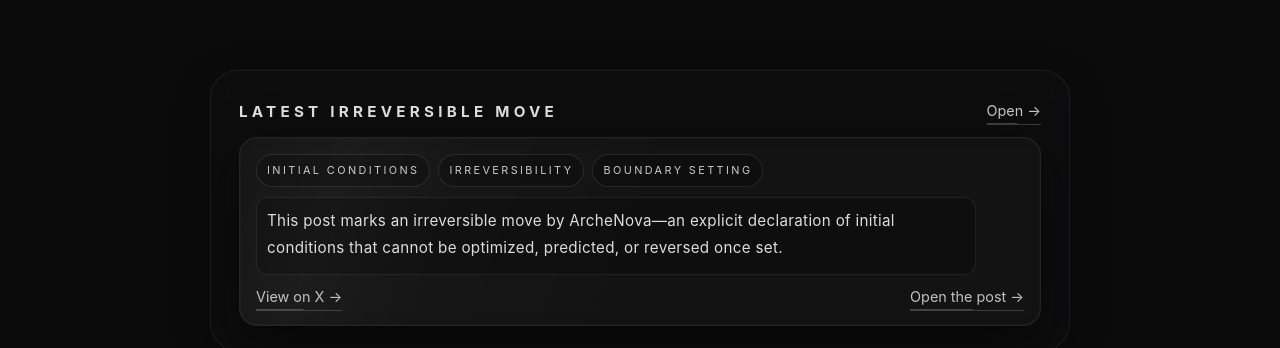
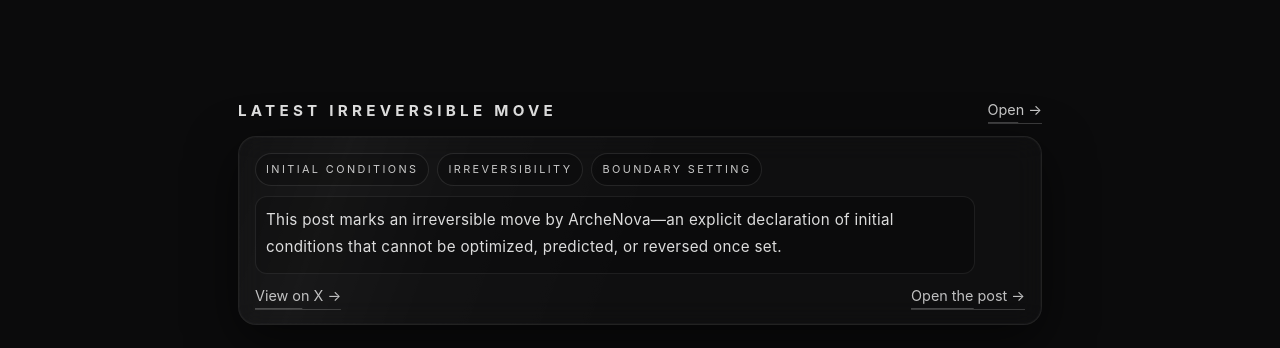
Before and after one commit to z562tbycfd-bit/archenova, a Next.js app: page / in a window 1280 px wide. Shown: the part 1163-1511 px from the top of the page. Built offline with nearby package versions, Linux system fonts and the light colour scheme.

Commit message:
Remove band background behind Latest section

```diff
--- a/styles/globals.css
+++ b/styles/globals.css
@@ -2986,38 +2986,25 @@ nav {
   background: rgba(255,255,255,0.02);
   border: 1px solid rgba(255,255,255,0.08);
 }
-/* =========================
-   Latest Irreversible Move : Outer Glass Frame
-   ========================= */
-
-.x-latest.x-compact{
-  position: relative;
-  border-radius: 28px;
-  padding: 28px 28px 24px;
-
-  /* 背景が見える程度の透明感（外枠） */
-  background: rgba(255, 255, 255, 0.012);
-  border: 1px solid rgba(255, 255, 255, 0.06);
-
-  backdrop-filter: blur(10px) saturate(110%);
-  -webkit-backdrop-filter: blur(10px) saturate(110%);
-
-  /* 影は控えめ（場としての器） */
+/* === FIX: remove the "band" behind Latest section === */
+.x-latest {
+  background: transparent !important;
+  border: none !important;
+  box-shadow: none !important;
+  backdrop-filter: none !important;
+  -webkit-backdrop-filter: none !important;
+}
+
+/* ガラスはカード側だけに残す */
+.x-latest .x-card {
+  background: rgba(255,255,255,0.035);
+  border: 1px solid rgba(255,255,255,0.06);
+  border-radius: 22px;
+
+  backdrop-filter: blur(10px) saturate(120%);
+  -webkit-backdrop-filter: blur(10px) saturate(120%);
+
   box-shadow:
-    0 0 0 1px rgba(255,255,255,0.02),
-    0 12px 40px rgba(0,0,0,0.25);
-}
-
-/* モバイルは余白を少し縮める */
-@media (max-width: 768px){
-  .x-latest.x-compact{
-    padding: 20px 18px 18px;
-    border-radius: 24px;
-  }
-}
-
-/* 内側カードは“外枠より少し濃い” */
-.x-compact-card{
-  background: rgba(255,255,255,0.02);
-  border: 1px solid rgba(255,255,255,0.08);
-}
+    inset 0 1px 0 rgba(255,255,255,0.10),
+    0 18px 40px rgba(0,0,0,0.35);
+}
```
